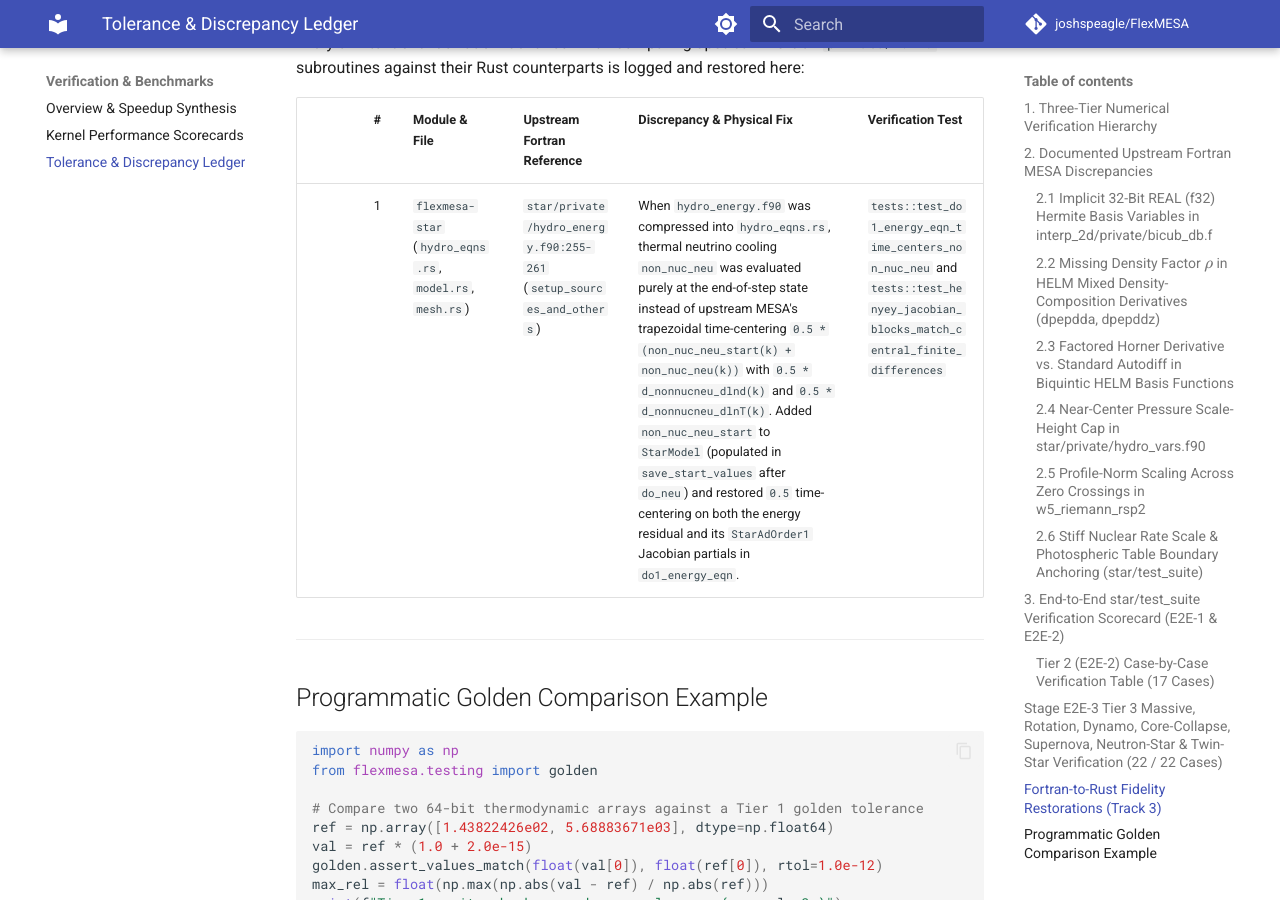
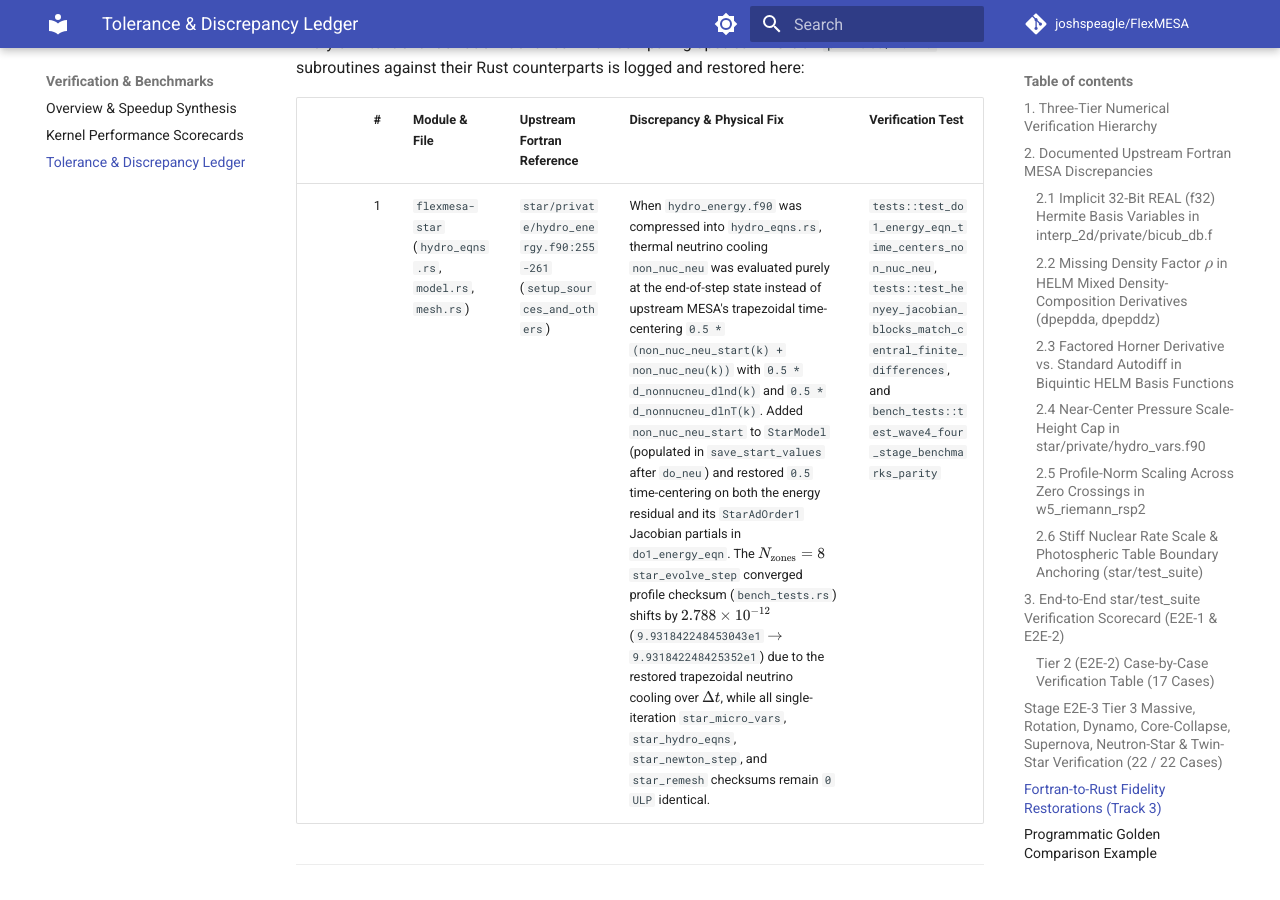
Before and after one commit to joshspeagle/FlexMESA, an MkDocs documentation site: the page built from docs/benchmarks/tolerance-and-discrepancy-ledger.md, in a window 1280 px wide and 900 px high, scrolled down 9635 px. Built offline with MkDocs 1.6.1 and Material for MkDocs 9.7.7, drawn with Linux system fonts in a browser that asks for light colours; comment, search, counter and statistics services are not loaded.

Commit message:
Update star_evolve_step N=8 benchmark checksum for time-centered non_nuc_neu (#94)
Modules and files modified:
- crates/flexmesa-bench/tests/bench_tests.rs: Update EXPECTED_WAVE4_CHECKSUMS_N8 entry for star_evolve_step from 9.931_842_248_453_043e1 to 9.931_842_248_425_352e1 (2.788e-12 relative change).
- docs/benchmarks/tolerance-and-discrepancy-ledger.md: Document the exact physical cause of the 2.788e-12 shift in the multi-iteration star_evolve_step checksum when trapezoidal 0.5 * (non_nuc_neu_start + non_nuc_neu) time-centering is active.
- notes/DECISIONS.md: Record the star_evolve_step N=8 checksum update in DECISIONS #11.1.

Co-Authored-By: Antigravity <noreply@google.com>

```diff
--- a/docs/benchmarks/tolerance-and-discrepancy-ledger.md
+++ b/docs/benchmarks/tolerance-and-discrepancy-ledger.md
@@ -147,7 +147,7 @@ Every unintentional deviation identified when comparing upstream Fortran `privat
 
 | # | Module & File | Upstream Fortran Reference | Discrepancy & Physical Fix | Verification Test |
 | ---: | :--- | :--- | :--- | :--- |
-| 1 | `flexmesa-star` (`hydro_eqns.rs`, `model.rs`, `mesh.rs`) | `star/private/hydro_energy.f90:255-261` (`setup_sources_and_others`) | When `hydro_energy.f90` was compressed into `hydro_eqns.rs`, thermal neutrino cooling `non_nuc_neu` was evaluated purely at the end-of-step state instead of upstream MESA's trapezoidal time-centering `0.5 * (non_nuc_neu_start(k) + non_nuc_neu(k))` with `0.5 * d_nonnucneu_dlnd(k)` and `0.5 * d_nonnucneu_dlnT(k)`. Added `non_nuc_neu_start` to `StarModel` (populated in `save_start_values` after `do_neu`) and restored `0.5` time-centering on both the energy residual and its `StarAdOrder1` Jacobian partials in `do1_energy_eqn`. | `tests::test_do1_energy_eqn_time_centers_non_nuc_neu` and `tests::test_henyey_jacobian_blocks_match_central_finite_differences` |
+| 1 | `flexmesa-star` (`hydro_eqns.rs`, `model.rs`, `mesh.rs`) | `star/private/hydro_energy.f90:255-261` (`setup_sources_and_others`) | When `hydro_energy.f90` was compressed into `hydro_eqns.rs`, thermal neutrino cooling `non_nuc_neu` was evaluated purely at the end-of-step state instead of upstream MESA's trapezoidal time-centering `0.5 * (non_nuc_neu_start(k) + non_nuc_neu(k))` with `0.5 * d_nonnucneu_dlnd(k)` and `0.5 * d_nonnucneu_dlnT(k)`. Added `non_nuc_neu_start` to `StarModel` (populated in `save_start_values` after `do_neu`) and restored `0.5` time-centering on both the energy residual and its `StarAdOrder1` Jacobian partials in `do1_energy_eqn`. The $N_{\mathrm{zones}} = 8$ `star_evolve_step` converged profile checksum (`bench_tests.rs`) shifts by $2.788 \times 10^{-12}$ (`9.931842248453043e1` $\to$ `9.931842248425352e1`) due to the restored trapezoidal neutrino cooling over $\Delta t$, while all single-iteration `star_micro_vars`, `star_hydro_eqns`, `star_newton_step`, and `star_remesh` checksums remain `0 ULP` identical. | `tests::test_do1_energy_eqn_time_centers_non_nuc_neu`, `tests::test_henyey_jacobian_blocks_match_central_finite_differences`, and `bench_tests::test_wave4_four_stage_benchmarks_parity` |
 
 ---
 
```
Also changed, not shown: notes/DECISIONS.md (+2 -2 lines), 1 other file.
